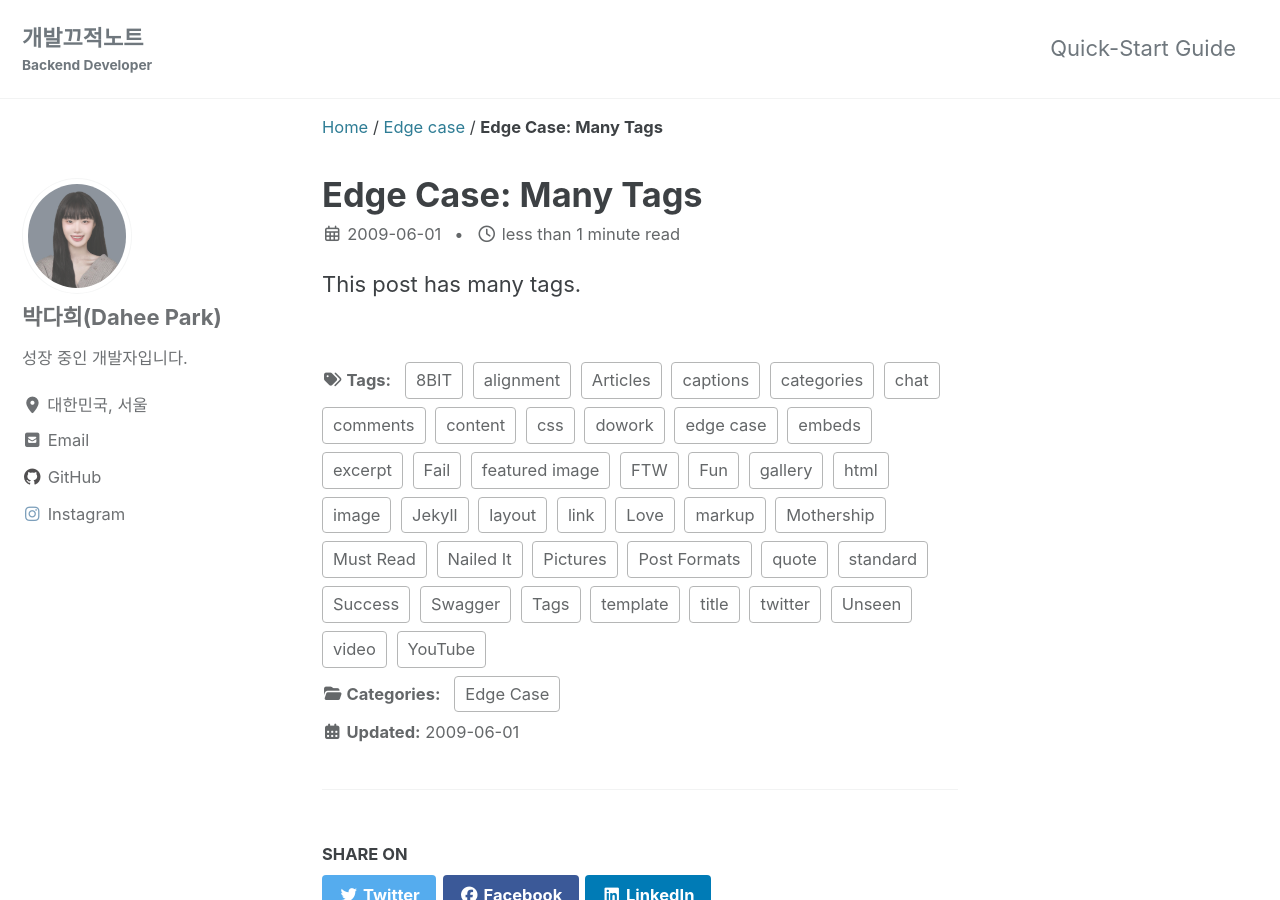
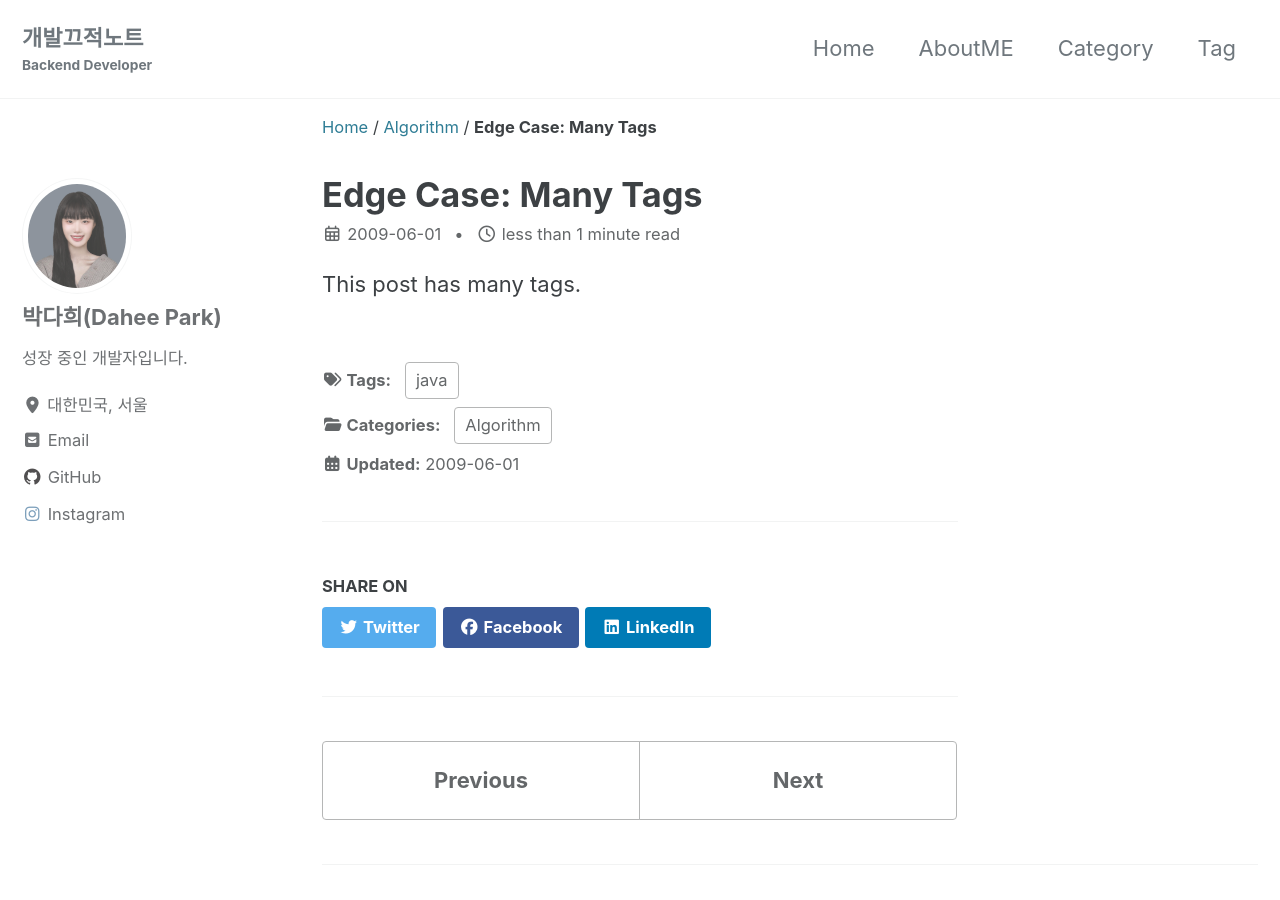
Before and after one commit to daheepk/daheepk.github.io, a Jekyll site: the page built from _posts/2009-06-01-edge-case-many-tags.md, in a window 1280 px wide and 900 px high. Built offline with Jekyll 4.4.1, drawn with Linux system fonts in a browser that asks for light colours; cached includes are drawn as plain includes.

Commit message:
feat: add header category and tag

```diff
--- a/_config.yml
+++ b/_config.yml
@@ -120,7 +120,7 @@ author:
   links:
     - label: "Email"
       icon: "fas fa-fw fa-envelope-square"
-      url: "ekgml3219@gmail.com"
+      url: "mailto:ekgml3219@gmail.com"
     - label: "Website"
       icon: "fas fa-fw fa-link"
       # url: "https://your-website.com"
@@ -148,7 +148,7 @@ footer:
       # url:
     - label: "GitHub"
       icon: "fab fa-fw fa-github"
-      url: "ekgml3219@gmail.com"
+      url: "https://github.com/daheepk"
     - label: "GitLab"
       icon: "fab fa-fw fa-gitlab"
       # url:
@@ -156,7 +156,7 @@ footer:
       icon: "fab fa-fw fa-bitbucket"
       # url:
     - label: "Instagram"
-      icon: "fab fa-fw fa-instagram"
+      icon: "https://instagram.com/dahee.pk"
       # url:
 
 
@@ -230,7 +230,7 @@ timezone: # https://en.wikipedia.org/wiki/List_of_tz_database_time_zones
 
 
 # Pagination with jekyll-paginate
-paginate: 5 # amount of posts to show
+paginate: 10 # amount of posts to show
 paginate_path: /page:num/
 
 # Pagination with jekyll-paginate-v2
--- a/_data/navigation.yml
+++ b/_data/navigation.yml
@@ -1,7 +1,13 @@
 # main links
 main:
-  - title: "Quick-Start Guide"
-    url: https://mmistakes.github.io/minimal-mistakes/docs/quick-start-guide/
+  - title: "Home"
+    url: /
+  - title: "AboutME"
+    url: /about/
+  - title: "Category"
+    url: /categories/
+  - title: "Tag"
+    url: /tags/
   # - title: "About"
   #   url: https://mmistakes.github.io/minimal-mistakes/about/
   # - title: "Sample Posts"
--- a/_posts/2009-06-01-edge-case-many-tags.md
+++ b/_posts/2009-06-01-edge-case-many-tags.md
@@ -1,49 +1,9 @@
 ---
 title: "Edge Case: Many Tags"
 categories:
-  - Edge Case
+  - Algorithm
 tags:
-  - 8BIT
-  - alignment
-  - Articles
-  - captions
-  - categories
-  - chat
-  - comments
-  - content
-  - css
-  - dowork
-  - edge case
-  - embeds
-  - excerpt
-  - Fail
-  - featured image
-  - FTW
-  - Fun
-  - gallery
-  - html
-  - image
-  - Jekyll
-  - layout
-  - link
-  - Love
-  - markup
-  - Mothership
-  - Must Read
-  - Nailed It
-  - Pictures
-  - Post Formats
-  - quote
-  - standard
-  - Success
-  - Swagger
-  - Tags
-  - template
-  - title
-  - twitter
-  - Unseen
-  - video
-  - YouTube
+  - java
 ---
 
 This post has many tags.
--- /dev/null
+++ b/google6c9115e908d44472.html
@@ -0,0 +1 @@
+google-site-verification: google6c9115e908d44472.html
```
Also changed, not shown: _pages/404.md (added, +8 -0 lines), _pages/category-archive.md (added, +7 -0 lines), _pages/tag-archive.md (added, +7 -0 lines), _posts/2009-05-15-edge-case-nested-and-mixed-lists.md (+3 -6 lines), _posts/2009-07-02-edge-case-many-categories.md (+2 -15 lines), assets/images/404.png (added).
